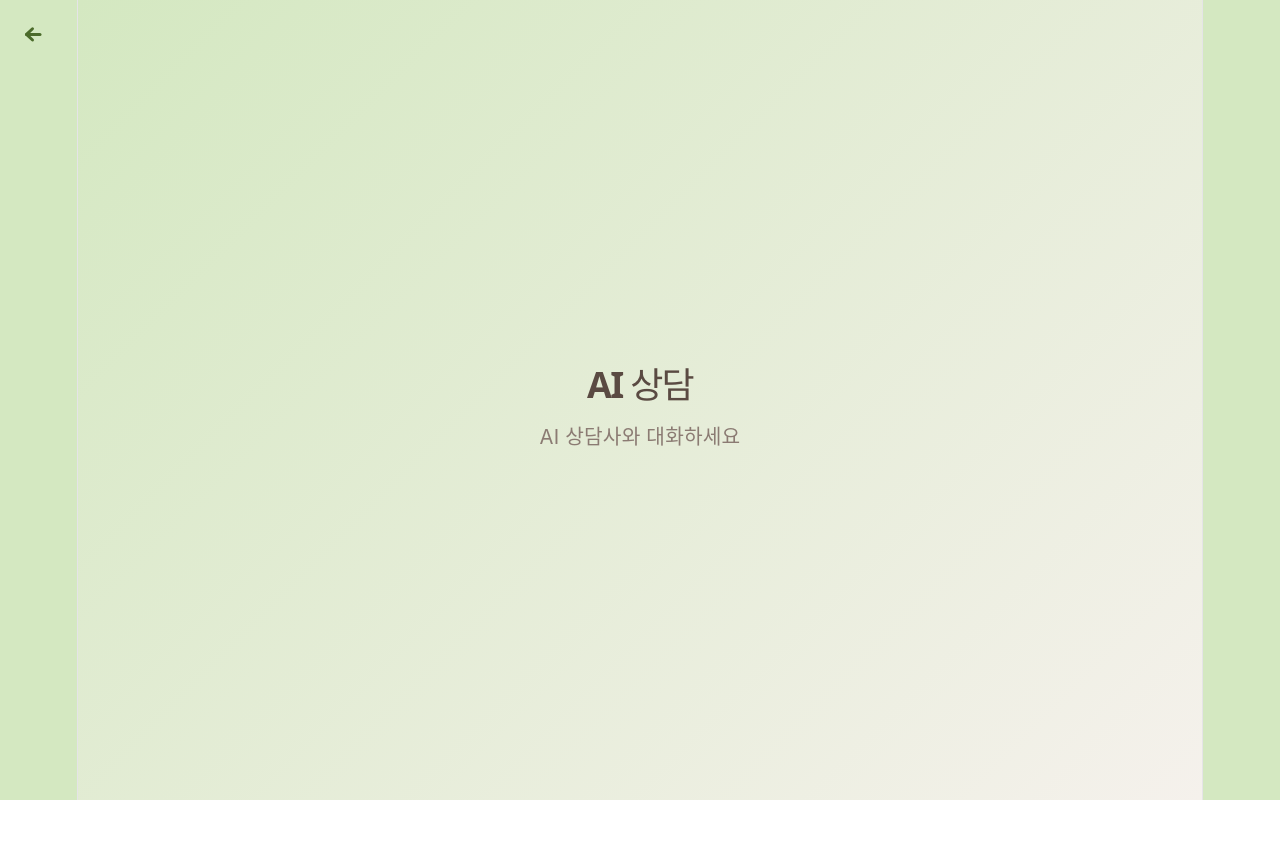
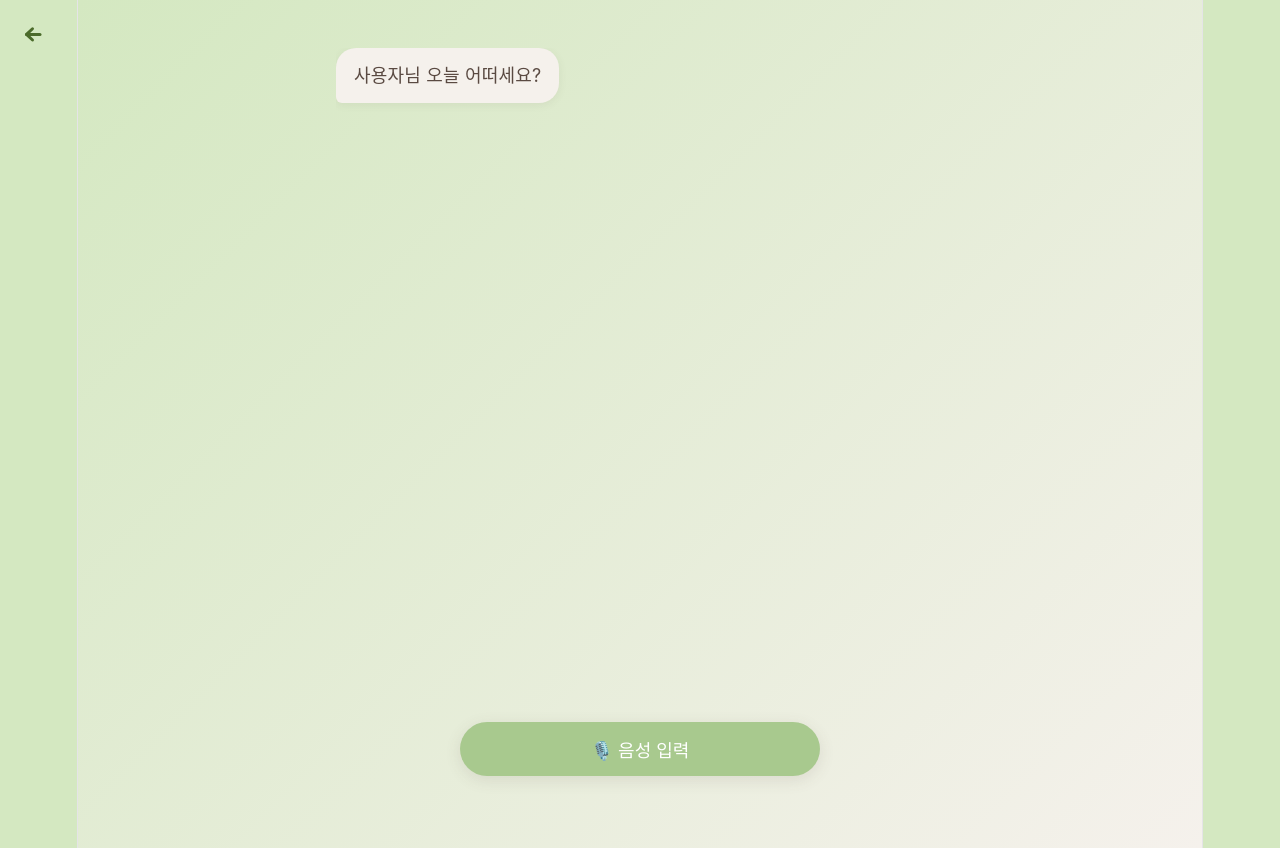
Before and after one commit to ghdtjdud/OSS_Nudge, a React (Vite) app: page /chat in a window 1280 px wide. Before the commit the page ends 800 px from the top, so only its background shows below. Built offline with nearby package versions, Linux system fonts and the light colour scheme; the HTML template or start-up script is replaced by a standard one.

Commit message:
채팅화면 구현

```diff
--- a/src/pages/ChatPage.jsx
+++ b/src/pages/ChatPage.jsx
@@ -1,13 +1,116 @@
+import { useEffect, useState } from 'react'
+import { useNavigate } from 'react-router-dom'
 import PageLayout from '../components/PageLayout'
+import Button from '../components/Button'
+
+const DUMMY_USER_TEXT = '나 오늘 물도 안마시고 기운이 없어'
+const AI_FOLLOW_UP = '많이 지쳐 보이네요. 지금은 작은 행동부터 시작해볼까요?'
+const AI_NUDGE = 'Nudge!'
+const DANGER_KEYWORDS = ['죽고 싶', '사라지고 싶', '자해', '끝내고 싶']
 
 export default function ChatPage() {
+  const navigate = useNavigate()
+  const [userName, setUserName] = useState('사용자')
+  const [messages, setMessages] = useState([])
+  const [listening, setListening] = useState(false)
+  const [actionCompleted, setActionCompleted] = useState(false)
+
+  useEffect(() => {
+    const storedUser = localStorage.getItem('userInfo')
+    let name = '사용자'
+
+    if (storedUser) {
+      try {
+        const parsed = JSON.parse(storedUser)
+        if (parsed?.name?.trim()) {
+          name = parsed.name.trim()
+        }
+      } catch (error) {
+        // ignore invalid JSON
+      }
+    }
+
+    setUserName(name)
+    setMessages([{ role: 'ai', text: `${name}님 오늘 어떠세요?` }])
+  }, [])
+
+  const handleVoiceClick = () => {
+    if (listening || actionCompleted) {
+      return
+    }
+
+    setListening(true)
+
+    setTimeout(() => {
+      setMessages((prevMessages) => [
+        ...prevMessages,
+        { role: 'user', text: DUMMY_USER_TEXT }
+      ])
+
+      localStorage.setItem(
+        'todayChat',
+        JSON.stringify({ text: DUMMY_USER_TEXT, timestamp: new Date().toISOString() })
+      )
+
+      setListening(false)
+      setActionCompleted(true)
+
+      const hasDangerKeyword = DANGER_KEYWORDS.some((keyword) =>
+        DUMMY_USER_TEXT.includes(keyword)
+      )
+
+      setTimeout(() => {
+        setMessages((prevMessages) => [
+          ...prevMessages,
+          { role: 'ai', text: AI_FOLLOW_UP }
+        ])
+
+        setTimeout(() => {
+          if (hasDangerKeyword) {
+            navigate('/crisis')
+            return
+          }
+
+          setMessages((prevMessages) => [
+            ...prevMessages,
+            { role: 'ai', text: AI_NUDGE }
+          ])
+
+          localStorage.setItem('recommendedMission', 'drink_water')
+
+          setTimeout(() => {
+            navigate('/mission')
+          }, 3000)
+        }, 1000)
+      }, 1000)
+    }, 1000)
+  }
+
   return (
     <PageLayout>
-      <div className="container">
-        <h1 className="title">AI 상담</h1>
-        <p className="subtitle text-center">
-          AI 상담사와 대화하세요
-        </p>
+      <div className="chat-page">
+        <div className="chat-window">
+          {messages.map((message, index) => (
+            <div
+              key={index}
+              className={`chat-message chat-message--${message.role}`}
+            >
+              <div className="chat-bubble">
+                {message.text}
+              </div>
+            </div>
+          ))}
+        </div>
+
+        <div className="chat-footer">
+          <Button
+            onClick={handleVoiceClick}
+            className="voice-button"
+            disabled={listening || actionCompleted}
+          >
+            {listening ? '듣는 중...' : '🎙️ 음성 입력'}
+          </Button>
+        </div>
       </div>
     </PageLayout>
   )
--- a/src/styles/theme.css
+++ b/src/styles/theme.css
@@ -519,6 +519,119 @@ body {
 }
 
 /* ==========================================
+   ChatPage 스타일
+   ========================================== */
+.chat-page {
+  position: relative;
+  width: 100%;
+  max-width: 640px;
+  margin: 0 auto;
+  padding: calc(24px + env(safe-area-inset-top, 0px)) 16px 120px;
+  display: flex;
+  flex-direction: column;
+  min-height: 100vh;
+}
+
+.chat-window {
+  width: 100%;
+  flex: 1;
+  display: flex;
+  flex-direction: column;
+  gap: var(--spacing-md);
+  padding-bottom: 24px;
+  overflow-y: auto;
+}
+
+.chat-message {
+  display: flex;
+  width: 100%;
+}
+
+.chat-message--ai {
+  justify-content: flex-start;
+}
+
+.chat-message--user {
+  justify-content: flex-end;
+}
+
+.chat-bubble {
+  max-width: 78%;
+  padding: 14px 18px;
+  border-radius: 20px;
+  font-size: var(--font-size-base);
+  line-height: var(--line-height-normal);
+  white-space: pre-wrap;
+  word-break: break-word;
+  box-shadow: var(--shadow-sm);
+}
+
+.chat-message--ai .chat-bubble {
+  background-color: var(--color-ivory);
+  color: var(--color-text-primary);
+  border-bottom-left-radius: 6px;
+}
+
+.chat-message--user .chat-bubble {
+  background-color: var(--color-sage-accent);
+  color: var(--color-white);
+  border-bottom-right-radius: 6px;
+}
+
+.chat-footer {
+  position: fixed;
+  left: 0;
+  right: 0;
+  bottom: 24px;
+  display: flex;
+  justify-content: center;
+  pointer-events: none;
+  padding: 0 16px;
+}
+
+.voice-button {
+  pointer-events: auto;
+  width: min(360px, calc(100% - 32px));
+  max-width: 420px;
+  padding: 14px 20px;
+  font-size: var(--font-size-base);
+  background-color: var(--color-sage-accent);
+  color: var(--color-white);
+  border-radius: var(--radius-full);
+  border: none;
+  box-shadow: var(--shadow-md);
+  transition: transform var(--transition-fast), box-shadow var(--transition-fast);
+}
+
+.voice-button:hover:not(:disabled) {
+  transform: translateY(-1px);
+}
+
+.voice-button:disabled {
+  opacity: 0.75;
+  cursor: not-allowed;
+}
+
+@media (max-width: 480px) {
+  .chat-page {
+    padding: calc(18px + env(safe-area-inset-top, 0px)) 12px 100px;
+  }
+
+  .chat-bubble {
+    max-width: 88%;
+    padding: 12px 14px;
+  }
+
+  .chat-footer {
+    bottom: 18px;
+  }
+
+  .voice-button {
+    width: min(100%, calc(100% - 24px));
+  }
+}
+
+/* ==========================================
    TextInput 컴포넌트 스타일
    ========================================== */
 
```
